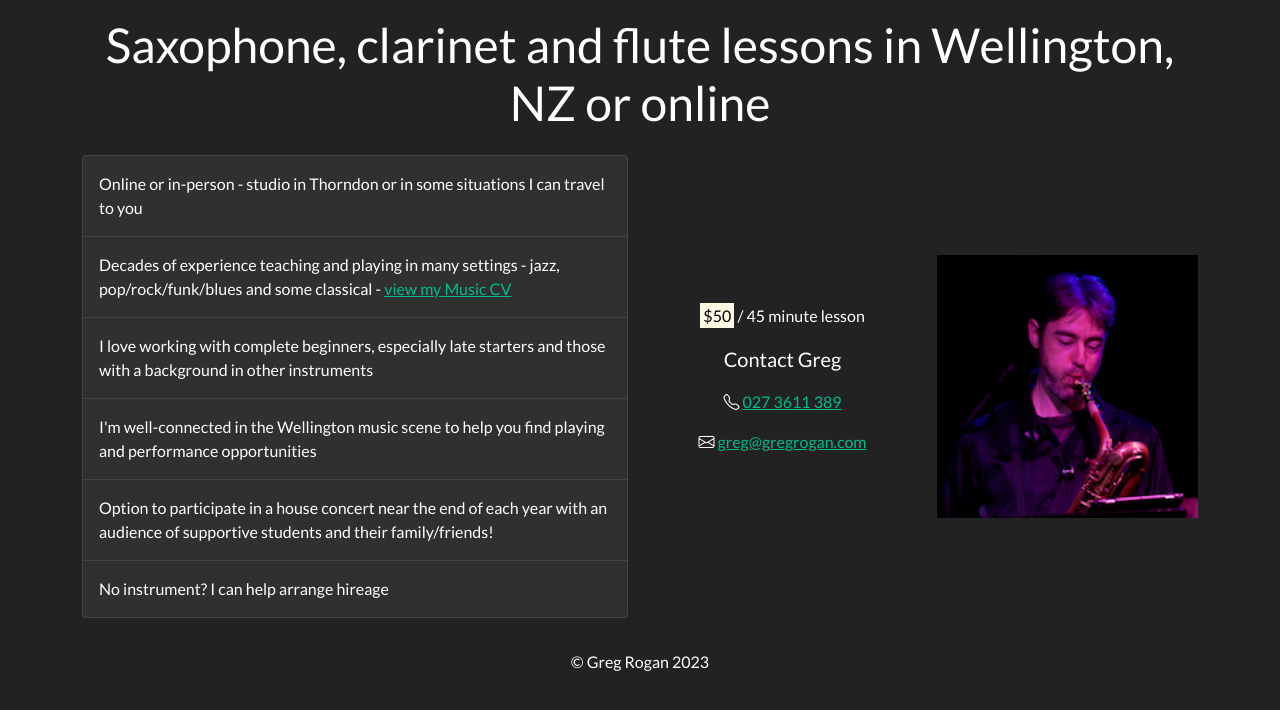
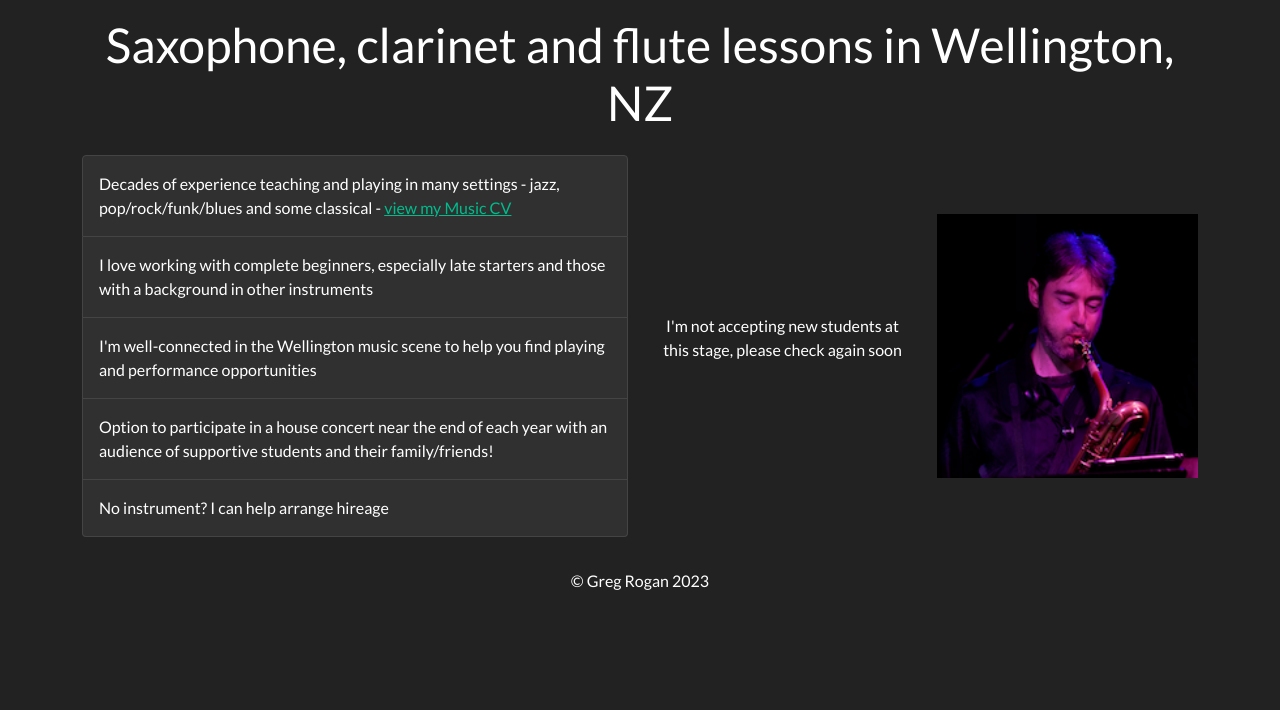
Before and after one commit to gregrogan/gregrogan.github.io, a Jekyll site: the page built from index.md, in a window 1280 px wide. Shown: the top 710 px of the page. Built offline with Jekyll 4.4.1, drawn with Linux system fonts in a browser that asks for light colours; nearby versions of some CDN libraries.

Commit message:
Update index.md
no new students message

```diff
--- a/index.md
+++ b/index.md
@@ -1,12 +1,11 @@
 ---
 layout: default
-title: "Saxophone, clarinet and flute lessons in Wellington, NZ or online"
+title: "Saxophone, clarinet and flute lessons in Wellington, NZ"
 permalink: /
 ---
 <div class="row mb-3">
     <div class="col-sm col-lg-6">
         <ul class="list-group">
-            <li class="list-group-item list-group-item-action d-flex gap-3 py-3">Online or in-person - studio in Thorndon or in some situations I can travel to you</li>
             <li class="list-group-item list-group-item-action d-flex gap-3 py-3"><p class="mb-0">Decades of experience teaching and playing in many settings -
         jazz, pop/rock/funk/blues and some classical - <a href="https://docs.google.com/document/d/1HiqZSmzY9uUcNlpoEE9uWm4qwI8UWkTmdGT5wBAlgPc/edit?usp=sharing">view my Music CV</a></p></li>
             <li class="list-group-item list-group-item-action d-flex gap-3 py-3">I love working with complete beginners, especially late starters and those with a background in other instruments</li>
@@ -16,10 +15,13 @@ permalink: /
         </ul>
     </div>
     <div class="d-none d-lg-block col-lg-3 align-self-center text-center">
+        <p>I'm not accepting new students at this stage, please check again soon</p>
+        <!--
         <p><mark>$50</mark> / 45 minute lesson</p>
         <p class="lead">Contact Greg</p>
         <p><i class="bi-telephone"></i> <a href="tel:+64273611389">027 3611 389</a></p>
         <p><i class="bi-envelope"></i> <a href="mailto:greg@gregrogan.com?subject=Lessons">greg@gregrogan.com</a></p>
+        -->
     </div>
     <div class="d-none d-sm-block col-sm-4 col-lg align-self-center">
         <img class="w-100 h-auto image-rotate"
@@ -32,10 +34,13 @@ permalink: /
 </div>
 <div class="row justify-content-center">
     <div class="col d-lg-none align-self-center text-center">
+        <p>I'm not accepting new students at this stage, please check again soon</p>
+        <!--
         <p><mark>$50</mark> / 45 minute lesson</p>
         <p class="lead">Contact Greg</p>
         <p><i class="bi-telephone"></i> <a href="tel:+64273611389">027 3611 389</a></p>
         <p><i class="bi-envelope"></i> <a href="mailto:greg@gregrogan.com?subject=Lessons">greg@gregrogan.com</a></p>
+        -->
     </div>
     <div class="col-5 d-sm-none">
         <img class="w-100 h-auto image-rotate"
```
